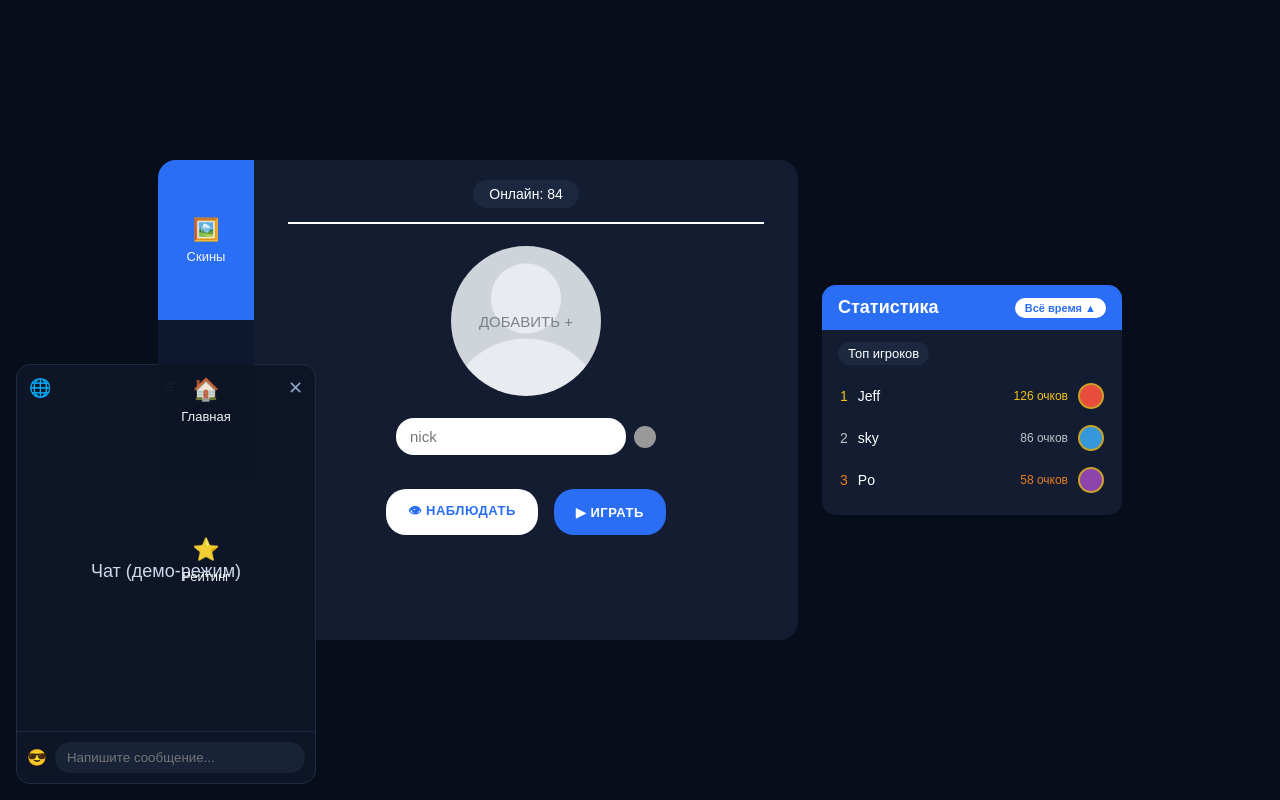
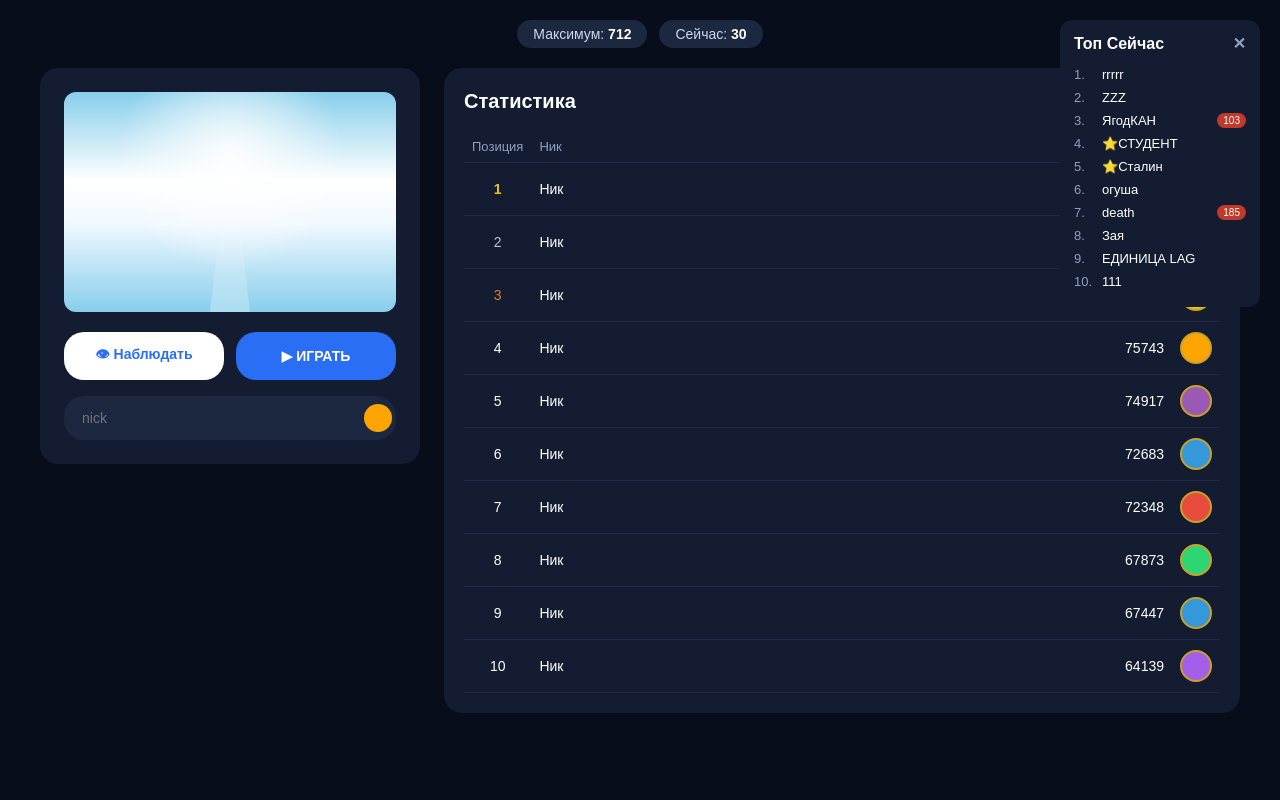
Before and after one commit to marso67/agario, a website: page index.html in a window 1280 px wide. Drawn offline with Linux system fonts and the light colour scheme.

Commit message:
Update index.html

```diff
--- a/index.html
+++ b/index.html
@@ -13,54 +13,77 @@
   canvas#game{display:none}
   body.playing canvas#game{display:block}
 
-  #menu{position:fixed;inset:0;display:flex;align-items:center;justify-content:center;gap:24px}
-  #chatPanel{position:fixed;left:16px;bottom:16px;width:300px;height:420px;background:#0d1526;
-    border:1px solid #1f2b45;border-radius:14px;display:flex;flex-direction:column}
-  .chat-head{display:flex;justify-content:space-between;padding:12px;color:#8fa1c0;font-size:18px}
-  .chat-body{flex:1;display:flex;align-items:center;justify-content:center;color:#cfd8ea;font-size:18px}
-  .chat-input{display:flex;align-items:center;gap:8px;padding:10px;border-top:1px solid #1f2b45}
-  .chat-input input{flex:1;background:#182338;border:0;border-radius:18px;padding:8px 12px;color:#fff;outline:none}
+  /* ===== МЕНЮ ===== */
+  #menu{position:fixed;inset:0;display:flex;flex-direction:column;align-items:center;padding:20px;overflow-y:auto}
 
-  #centerCard{display:flex;width:640px;height:480px;border-radius:18px;overflow:hidden;background:var(--card)}
-  .side{width:96px;background:var(--blue);display:flex;flex-direction:column}
-  .side-item{flex:1;display:flex;flex-direction:column;align-items:center;justify-content:center;
-    gap:6px;font-size:13px;cursor:pointer;opacity:.95}
-  .side-item.active{background:#0d1526}
-  .side-item .ico{font-size:22px}
-  .content{flex:1;padding:20px 34px;display:flex;flex-direction:column;align-items:center}
-  .online-pill{background:#1c2740;border-radius:16px;padding:6px 16px;font-size:14px}
-  .content hr{width:100%;border:0;border-top:2px solid #fff;margin:14px 0 22px}
-  .avatar{width:150px;height:150px;border-radius:50%;background:#cfd4da;color:#7c828b;
-    display:flex;align-items:center;justify-content:center;font-size:15px;cursor:pointer;
-    background-image:radial-gradient(circle at 50% 35%, #e8ebef 28%, transparent 29%),
-      radial-gradient(circle at 50% 115%, #e8ebef 42%, transparent 43%)}
-  .nick-wrap{margin-top:22px;display:flex;align-items:center;gap:8px}
-  #nick{width:230px;border:0;border-radius:18px;padding:10px 14px;font-size:15px;outline:none}
-  #colorDot{width:22px;height:22px;border-radius:50%;background:#999;cursor:pointer;border:0}
-  .btns{margin-top:34px;display:flex;gap:16px}
-  .btn{border:0;border-radius:20px;padding:12px 22px;font-size:13px;font-weight:bold;
-    letter-spacing:.5px;cursor:pointer;display:flex;align-items:center;gap:8px}
+  /* Верхние счётчики */
+  #topCounters{display:flex;gap:12px;margin-bottom:20px}
+  .counter{background:#1c2740;border-radius:16px;padding:6px 16px;font-size:14px;color:#cfd8ea}
+  .counter b{color:#fff}
+
+  /* Основная область */
+  #mainArea{display:flex;gap:24px;align-items:flex-start;max-width:1200px;width:100%}
+
+  /* Карточка с картинкой */
+  #startCard{background:#131c31;border-radius:18px;padding:24px;width:380px;flex-shrink:0}
+  #startImage{width:100%;height:220px;border-radius:12px;
+    background:linear-gradient(180deg,#87ceeb 0%,#fff 40%,#f0f8ff 60%,#87ceeb 100%);
+    position:relative;overflow:hidden;margin-bottom:20px}
+  #startImage::before{content:'';position:absolute;inset:0;
+    background:radial-gradient(circle at 50% 30%,rgba(255,255,255,0.9) 0%,transparent 50%)}
+  #startImage::after{content:'';position:absolute;bottom:0;left:50%;transform:translateX(-50%);
+    width:60%;height:40%;
+    background:linear-gradient(180deg,transparent 0%,rgba(255,255,255,0.3) 100%);
+    clip-path:polygon(40% 100%,60% 100%,55% 0%,45% 0%)}
+
+  .btns{display:flex;gap:12px;margin-bottom:16px}
+  .btn{border:0;border-radius:20px;padding:12px 22px;font-size:14px;font-weight:bold;
+    cursor:pointer;display:flex;align-items:center;gap:8px;flex:1;justify-content:center}
   .btn.white{background:#fff;color:#2b6ef6}
   .btn.blue{background:var(--blue);color:#fff}
 
-  #statsPanel{width:300px;background:var(--card);border-radius:14px;padding:14px 16px}
-  .stats-head{display:flex;justify-content:space-between;align-items:center;background:var(--blue);
-    margin:-14px -16px 12px;padding:12px 16px;border-radius:14px 14px 0 0;font-size:18px;font-weight:bold}
-  .stats-head .pill{font-size:11px;background:#fff;color:var(--blue);border-radius:12px;padding:4px 10px;font-weight:bold}
-  .sub{display:inline-block;background:#1c2740;border-radius:12px;padding:4px 10px;font-size:13px;margin-bottom:10px}
-  .top-row{display:flex;align-items:center;gap:10px;padding:8px 2px;font-size:14px}
-  .top-row .pts{margin-left:auto;font-size:12px}
-  .top-row .ava{width:26px;height:26px;border-radius:50%;border:2px solid #c9a227}
-  .r1{color:#f1c40f}.r2{color:#bdc3c7}.r3{color:#e67e22}
+  .nick-wrap{display:flex;align-items:center;gap:8px;background:#1c2740;border-radius:20px;padding:4px}
+  #nick{flex:1;background:transparent;border:0;padding:10px 14px;color:#fff;font-size:14px;outline:none}
+  #colorDot{width:28px;height:28px;border-radius:50%;background:#ffa502;cursor:pointer;border:0}
 
+  /* Карточка статистики */
+  #statsCard{background:#131c31;border-radius:18px;padding:20px;flex:1;min-width:400px}
+  .stats-head{display:flex;justify-content:space-between;align-items:center;margin-bottom:16px}
+  .stats-head h2{margin:0;font-size:20px}
+  .period{background:#1c2740;border-radius:12px;padding:6px 12px;font-size:13px;cursor:pointer}
+
+  .stats-table{width:100%;border-collapse:collapse}
+  .stats-table th{text-align:left;padding:8px;color:#8fa1c0;font-size:13px;font-weight:normal;border-bottom:1px solid #1f2b45}
+  .stats-table td{padding:10px 8px;font-size:14px;border-bottom:1px solid #1f2b45}
+  .stats-table .pos{width:60px;text-align:center}
+  .stats-table .mass{width:100px;text-align:right}
+  .stats-table .skin{width:40px}
+  .skin-circle{width:32px;height:32px;border-radius:50%;border:2px solid #c9a227}
+  .pos-1{color:#f1c40f;font-weight:bold}
+  .pos-2{color:#bdc3c7}
+  .pos-3{color:#e67e22}
+
+  /* Топ Сейчас */
+  #topNow{position:fixed;top:20px;right:20px;background:#131c31;border-radius:12px;padding:14px;
+    width:200px;max-height:400px;overflow-y:auto}
+  #topNow h3{margin:0 0 10px;font-size:16px;display:flex;justify-content:space-between;align-items:center}
+  #topNow h3 span{cursor:pointer;color:#8fa1c0}
+  .top-item{padding:4px 0;font-size:13px;display:flex;align-items:center;gap:8px}
+  .top-item .num{width:20px;color:#8fa1c0}
+  .top-item .name{flex:1}
+  .top-item .badge{background:#c0392b;color:#fff;border-radius:8px;padding:2px 6px;font-size:10px}
+  .top-item .star{color:#f1c40f}
+
+  /* HUD */
   #hud{position:fixed;top:10px;left:12px;font-size:14px;color:#cfd8ea;display:none}
   body.playing #hud{display:block}
   #minimap{position:fixed;right:12px;bottom:12px;width:160px;height:160px;background:#0d1526cc;
     border:1px solid #1f2b45;border-radius:8px;display:none}
   body.playing #minimap{display:block}
 
+  /* Микрофон */
   #micBtn{position:fixed;left:16px;bottom:16px;width:52px;height:52px;border-radius:50%;
-    border:0;background:#1c2740;color:#fff;cursor:pointer;display:none;align-items:center;
+    border:0;background:var(--blue);color:#fff;cursor:pointer;display:none;align-items:center;
     justify-content:center;box-shadow:0 0 0 0 rgba(43,110,246,.6);transition:.2s}
   body.playing #micBtn{display:flex}
   #micBtn.on{background:var(--blue)}
@@ -68,70 +91,80 @@
   #micBtn svg{width:24px;height:24px}
   #micBtn.talking{box-shadow:0 0 0 10px rgba(43,110,246,.25)}
 
-  #pauseOverlay{position:fixed;inset:0;background:rgba(0,0,0,0.7);display:none;
-    align-items:center;justify-content:center;font-size:48px;font-weight:bold;color:#fff;z-index:100}
-  body.paused #pauseOverlay{display:flex}
+  /* Кнопка паузы */
+  #pauseBtn{position:fixed;bottom:30px;left:50%;transform:translateX(-50%);
+    background:#1c2740;border:1px solid #2b6ef6;border-radius:24px;padding:12px 28px;
+    color:#fff;font-size:16px;font-weight:bold;cursor:pointer;display:none;
+    align-items:center;gap:8px;z-index:50}
+  body.playing #pauseBtn{display:flex}
+  #pauseBtn:hover{background:#2b6ef6}
 </style>
 </head>
 <body>
 
+<!-- ===== МЕНЮ ===== -->
 <div id="menu">
-  <div id="chatPanel">
-    <div class="chat-head"><span>🌐</span><span>≡</span><span>✕</span></div>
-    <div class="chat-body">Чат (демо-режим)</div>
-    <div class="chat-input"><span>😎</span><input placeholder="Напишите сообщение..."></div>
+  <div id="topCounters">
+    <div class="counter">Максимум: <b id="maxOnline">712</b></div>
+    <div class="counter">Сейчас: <b id="curOnline">0</b></div>
   </div>
 
-  <div id="centerCard">
-    <div class="side">
-      <div class="side-item"><span class="ico">🖼️</span>Скины</div>
-      <div class="side-item active"><span class="ico">🏠</span>Главная</div>
-      <div class="side-item"><span class="ico">⭐</span>Рейтинг</div>
+  <div id="mainArea">
+    <!-- Карточка старта -->
+    <div id="startCard">
+      <div id="startImage"></div>
+      <div class="btns">
+        <button class="btn white" id="spectateBtn">👁 Наблюдать</button>
+        <button class="btn blue" id="playBtn">▶ ИГРАТЬ</button>
       </div>
-    <div class="content">
-      <div class="online-pill">Онлайн: <span id="onlineCount">84</span></div>
-      <hr>
-      <div class="avatar">ДОБАВИТЬ +</div>
       <div class="nick-wrap">
         <input id="nick" placeholder="nick" maxlength="15">
-        <button id="colorDot" title="Цвет"></button>
-      </div>
-      <div class="btns">
-        <button class="btn white" id="spectateBtn">👁 НАБЛЮДАТЬ</button>
-        <button class="btn blue" id="playBtn">▶ ИГРАТЬ</button>
-      </div>
+        <button id="colorDot" title="Перемешать цвет"></button>
       </div>
     </div>
 
-  <div id="statsPanel">
-    <div class="stats-head">Статистика <span class="pill">Всё время ▲</span></div>
-    <span class="sub">Топ игроков</span>
-    <div class="top-row"><span class="r1">1</span> Jeff <span class="pts r1">126 очков</span><span class="ava" style="background:#e74c3c"></span></div>
-    <div class="top-row"><span class="r2">2</span> sky <span class="pts r2">86 очков</span><span class="ava" style="background:#3498db"></span></div>
-    <div class="top-row"><span class="r3">3</span> Po <span class="pts r3">58 очков</span><span class="ava" style="background:#8e44ad"></span></div>
+    <!-- Статистика -->
+    <div id="statsCard">
+      <div class="stats-head">
+        <h2>Статистика</h2>
+        <div class="period">Сегодня ⌄</div>
+      </div>
+      <table class="stats-table">
+        <thead><tr><th class="pos">Позиция</th><th>Ник</th><th class="mass">Масса</th><th class="skin">Скин</th></tr></thead>
+        <tbody id="statsBody"></tbody>
+      </table>
     </div>
   </div>
 
+  <!-- Топ Сейчас -->
+  <div id="topNow">
+    <h3>Топ Сейчас <span>✕</span></h3>
+    <div id="topNowList"></div>
+  </div>
+</div>
+
+<!-- ===== ИГРА ===== -->
 <canvas id="game"></canvas>
-<div id="hud">Масса: <b id="mass">20</b> · Клеток: <span id="cellCount">1</span>/16 · Позиция: <span id="pos"></span></div>
+<div id="hud">Масса: <b id="mass">20</b> · Позиция: <span id="pos"></span></div>
 <canvas id="minimap" width="160" height="160"></canvas>
 
 <button id="micBtn" title="Микрофон">
   <svg viewBox="0 0 24 24" fill="currentColor"><path d="M12 14a3 3 0 0 0 3-3V5a3 3 0 0 0-6 0v6a3 3 0 0 0 3 3zm5-3a5 5 0 0 1-10 0H5a7 7 0 0 0 6 6.92V21h2v-3.08A7 7 0 0 0 19 11h-2z"/></svg>
 </button>
 
-<div id="pauseOverlay">⏸ ПАУЗА (F)</div>
+<button id="pauseBtn">Pause ⏸</button>
 
 <script>
 const CFG = {
   WORLD: 14142,
   FOOD_COUNT: 3000,
+  FOOD_MASS: 20,
   VIRUS_COUNT: 70,
   BOTS: 40,
   BASE_SPEED: 3.25,
   MASS_EXP: 0.44,
   RESPAWN_MS: 10000,
-  MAX_CELLS: 16,
+  MAX_CELLS: 14,
   MIN_CELL_MASS: 10,
   MERGE_COOLDOWN: 20,
   EJECT_MASS: 10
@@ -147,10 +180,12 @@ addEventListener('resize', () => { W=innerWidth; H=innerHeight; canvas.width=W;
 const mouse = { x: W/2, y: H/2 };
 addEventListener('mousemove', e => { mouse.x=e.clientX; mouse.y=e.clientY; });
 
-// Игрок теперь массив клеток
+const COLORS = ['#ff4757','#ffa502','#2ed573','#1e90ff','#a55eea','#ff6b81','#7bed9f','#70a1ff','#e74c3c','#3498db','#9b59b6','#1abc9c','#f1c40f','#e67e22'];
+const rndColor = () => COLORS[(Math.random()*COLORS.length)|0];
+
 const player = {
   nick: 'nick',
-  color: '#ff4757',
+  color: rndColor(),
   cells: [{ x: CFG.WORLD/2, y: CFG.WORLD/2, mass: 20, vx: 0, vy: 0, mergeCooldown: 0 }]
 };
 
@@ -159,7 +194,6 @@ let spectate = false, running = false, paused = false;
 
 const getR = m => Math.sqrt(m) * 4;
 const rnd = (a,b)=> a + Math.random()*(b-a);
-const COLORS = ['#ff4757','#ffa502','#2ed573','#1e90ff','#a55eea','#ff6b81','#7bed9f','#70a1ff'];
 
 function speedFor(mass){
   return Math.max(0.6, CFG.BASE_SPEED * Math.pow(20 / mass, CFG.MASS_EXP));
@@ -241,15 +275,11 @@ function split(){
 addEventListener('keydown', e => {
   if (!running) return;
   const key = e.key.toLowerCase();
-  if (key === 'f' || key === 'а') {
-    paused = !paused;
-    document.body.classList.toggle('paused', paused);
-  }
+  if (key === 'f' || key === 'а') { togglePause(); }
   if (key === ' ' && !paused) { split(); e.preventDefault(); }
   if ((key === 'w' || key === 'ц') && !paused) ejectMass();
 });
 
-// Зум колёсиком
 addEventListener('wheel', e => {
   if (!running) return;
   cam.zoom *= e.deltaY > 0 ? 0.9 : 1.1;
@@ -257,16 +287,32 @@ addEventListener('wheel', e => {
   e.preventDefault();
 }, { passive: false });
 
+/* ===== ПАУЗА ===== */
+const pauseBtn = document.getElementById('pauseBtn');
+function togglePause(){
+  paused = !paused;
+  pauseBtn.innerHTML = paused ? 'Play ▶' : 'Pause ⏸';
+}
+pauseBtn.onclick = togglePause;
+
 /* ===== МЕНЮ ===== */
 document.getElementById('playBtn').onclick = () => start(false);
 document.getElementById('spectateBtn').onclick = () => start(true);
 document.getElementById('colorDot').onclick = e => {
-  player.color = COLORS[(COLORS.indexOf(player.color)+1)%COLORS.length];
+  player.color = rndColor();
   e.target.style.background = player.color;
 };
+
 function start(spec){
   player.nick = document.getElementById('nick').value || 'nick';
+  player.color = rndColor();
+  player.cells = [{ x:rnd(0,CFG.WORLD), y:rnd(0,CFG.WORLD), mass: 20, vx: 0, vy: 0, mergeCooldown: 0, nick: player.nick, color: player.color }];
+  cam.x = player.cells[0].x; cam.y = player.cells[0].y; cam.zoom = 1;
+  document.getElementById('colorDot').style.background = player.color;
+
   spectate = spec;
+  paused = false;
+  pauseBtn.innerHTML = 'Pause ⏸';
   document.body.classList.add('playing');
   running = true;
   requestMic();
@@ -319,15 +365,59 @@ function drawVirus(v){
   ctx.restore();
 }
 
+/* ===== СТАТИСТИКА ===== */
+function generateStats(){
+  const tbody = document.getElementById('statsBody');
+  tbody.innerHTML = '';
+  const masses = [112184, 82979, 79513, 75743, 74917, 72683, 72348, 67873, 67447, 64139];
+  for (let i=0;i<10;i++){
+    const tr = document.createElement('tr');
+    const posClass = i<3 ? `pos-${i+1}` : '';
+    tr.innerHTML = `
+      <td class="pos ${posClass}">${i+1}</td>
+      <td>Ник</td>
+      <td class="mass">${masses[i]}</td>
+      <td class="skin"><div class="skin-circle" style="background:${rndColor()}"></div></td>
+    `;
+    tbody.appendChild(tr);
+  }
+}
+generateStats();
+setInterval(generateStats, 60000); // обновление раз в минуту
+
+/* ===== ТОП СЕЙЧАС ===== */
+const topNames = ['rrrrr','ZZZ','ЯгодКАН','СТУДЕНТ','Сталин','огуша','death','Зая','ЕДИНИЦА LAG','111'];
+function renderTopNow(){
+  const list = document.getElementById('topNowList');
+  list.innerHTML = '';
+  topNames.forEach((name,i)=>{
+    const div = document.createElement('div');
+    div.className = 'top-item';
+    let badge = '';
+    if (name === 'ЯгодКАН') badge = '<span class="badge">103</span>';
+    if (name === 'death') badge = '<span class="badge">185</span>';
+    const star = ['СТУДЕНТ','Сталин'].includes(name) ? '<span class="star">⭐</span>' : '';
+    div.innerHTML = `<span class="num">${i+1}.</span><span class="name">${star}${name}</span>${badge}`;
+    list.appendChild(div);
+  });
+}
+renderTopNow();
+
+/* Счётчики онлайна */
+let curOnline = 0;
+setInterval(()=>{
+  curOnline = Math.floor(Math.random()*50)+10;
+  document.getElementById('curOnline').textContent = curOnline;
+}, 5000);
+
 /* ===== ИГРОВОЙ ЦИКЛ ===== */
 function animate(){
   if (!running) return;
   requestAnimationFrame(animate);
-  if (paused) return;
 
   ctx.fillStyle = '#0a0f1c'; ctx.fillRect(0,0,W,H);
 
-  // Камера следует за центром масс игрока
+  if (!paused){
     let totalMass = 0, cx = 0, cy = 0;
     for (const cell of player.cells){
       totalMass += cell.mass;
@@ -342,7 +432,6 @@ function animate(){
     ctx.save();
     ctx.translate(W/2, H/2); ctx.scale(cam.zoom, cam.zoom); ctx.translate(-cam.x, -cam.y);
 
-  // сетка + границы
     ctx.strokeStyle='#1a2438'; ctx.lineWidth=1/cam.zoom;
     const step=100, x0=Math.max(0,(cam.x-W/2/cam.zoom)/step|0)*step, x1=Math.min(CFG.WORLD,cam.x+W/2/cam.zoom),
           y0=Math.max(0,(cam.y-H/2/cam.zoom)/step|0)*step, y1=Math.min(CFG.WORLD,cam.y+H/2/cam.zoom);
@@ -406,13 +495,14 @@ function animate(){
       b.x=Math.max(0,Math.min(CFG.WORLD,b.x)); b.y=Math.max(0,Math.min(CFG.WORLD,b.y));
     }
 
-  // ПОЕДАНИЕ ЕДЫ (ближайшей клеткой игрока)
+    // ПОЕДАНИЕ ЕДЫ
     const allCells = [...player.cells, ...bots];
     for (const c of allCells){
       for (let i=foods.length-1;i>=0;i--){
         const f=foods[i];
         if (Math.abs(f.x-c.x)<c.r && Math.abs(f.y-c.y)<c.r){
-        c.mass += f.r*f.r*0.05; foods.splice(i,1);
+          c.mass += CFG.FOOD_MASS;
+          foods.splice(i,1);
         }
       }
     }
@@ -427,7 +517,7 @@ function animate(){
       }
     }
 
-  // ПОЕДАНИЕ ПОРОШКОВ (выброшенная масса)
+    // ПОЕДАНИЕ ПОРОШКОВ
     for (const c of allCells){
       for (let i=pellets.length-1;i>=0;i--){
         const p=pellets[i];
@@ -444,8 +534,13 @@ function animate(){
         const a=allCells[i], b=allCells[j];
         if (a.r > b.r*1.15 && Math.hypot(a.x-b.x,a.y-b.y) < a.r){
           a.mass += b.mass;
-        if (b===player.cells[0]){ player.cells[0].x=CFG.WORLD/2; player.cells[0].y=CFG.WORLD/2; player.cells[0].mass=20; }
-        else if (bots.includes(b)) Object.assign(b, spawnBot());
+          const idx = player.cells.indexOf(b);
+          if (idx >= 0){ player.cells.splice(idx,1); }
+          if (player.cells.length === 0){
+            player.cells = [{ x:rnd(0,CFG.WORLD), y:rnd(0,CFG.WORLD), mass: 20, vx:0, vy:0, mergeCooldown:0, nick: player.nick, color: player.color }];
+            player.color = rndColor();
+          }
+          if (bots.includes(b)) Object.assign(b, spawnBot());
         }
       }
     }
@@ -469,22 +564,20 @@ function animate(){
     for (const p of pellets) if (inView(p)){ ctx.fillStyle=p.color; ctx.beginPath(); ctx.arc(p.x,p.y,p.r,0,7); ctx.fill(); }
     for (const c of allCells) if (inView(c)){
       ctx.fillStyle=c.color; ctx.beginPath(); ctx.arc(c.x,c.y,c.r,0,7); ctx.fill();
-    // Ник с обводкой как на скриншоте
       const fontSize = Math.max(12, c.r/2.5);
       ctx.font=`bold ${fontSize}px Arial`;
       ctx.textAlign='center'; ctx.textBaseline='middle';
       ctx.strokeStyle = '#000';
       ctx.lineWidth = 3/cam.zoom;
       ctx.lineJoin = 'round';
-    ctx.strokeText(c.nick, c.x, c.y);
+      ctx.strokeText(c.nick || '', c.x, c.y);
       ctx.fillStyle = '#fff';
-    ctx.fillText(c.nick, c.x, c.y);
+      ctx.fillText(c.nick || '', c.x, c.y);
     }
     ctx.restore();
 
     // HUD
     document.getElementById('mass').textContent = Math.round(totalMass);
-  document.getElementById('cellCount').textContent = player.cells.length;
     document.getElementById('pos').textContent = `${cx|0}, ${cy|0}`;
 
     // миникарта
@@ -502,6 +595,7 @@ function animate(){
       micBtn.classList.toggle('talking', lvl>12);
     }
   }
+}
 </script>
 </body>
 </html>
```
Lines whose indentation alone changed are shown as unchanged.
